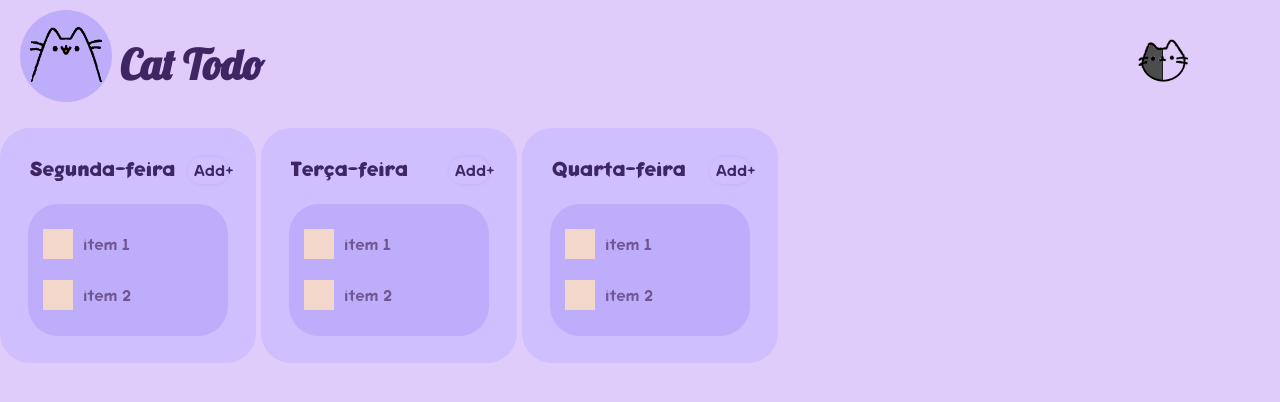
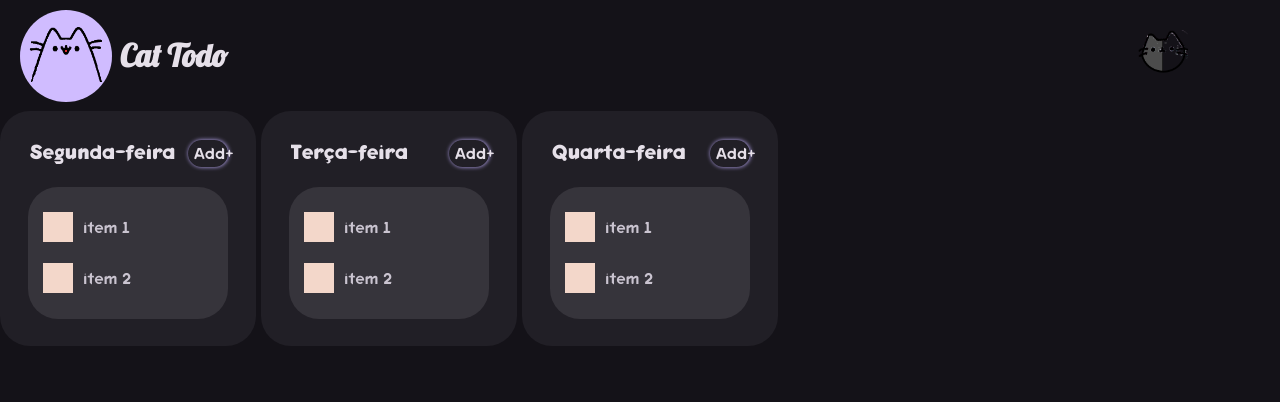
Before and after one commit to Renatouhu/cat-todo, a Next.js app: page / in a window 1280 px wide. Shown: the top 402 px of the page. Built offline with nearby package versions, Linux system fonts and the light colour scheme.

Commit message:
context to pass themeId to components and stuff

```diff
--- a/public/themes/themes.js
+++ b/public/themes/themes.js
@@ -1,8 +1,6 @@
-import { useContext } from "react"
-
-const themes = [
+export const themes = [
     {
-        themeName: 'light',
+        themeName: 'Light',
         colors: {
             surface: '#fef7ff',
             surfaceContainer: '#f3edf7',
@@ -16,7 +14,7 @@ const themes = [
         }
     },
     {
-        themeName: 'dark',
+        themeName: 'Dark',
         colors: {
             surface: '#141218',
             surfaceContainer: '#211f26',
@@ -30,7 +28,7 @@ const themes = [
         }
     },
     {
-        themeName: 'redPastel',
+        themeName: 'Red Pastel',
         colors: {
             surface: '#330F18',
             surfaceContainer: '#4C252F',
@@ -44,7 +42,7 @@ const themes = [
         }
     },
     {
-        themeName: 'purplePastel',
+        themeName: 'Purple Pastel',
         colors: {
             surface: '#DFCCFB',
             surfaceContainer: '#D0BFFF',
@@ -56,7 +54,5 @@ const themes = [
             primaryContainer: '#eaddff',
             onPrimaryContainer: '#3C3161'
         }
-    }
+    },
 ]
-
-export const currentTheme = themes[3]
--- /dev/null
+++ b/src/app/components/SectionBody/SectionBody.jsx
@@ -0,0 +1,20 @@
+"use client";
+import { useContext } from "react";
+import { themes } from "../../../../public/themes/themes";
+import { ThemeContext } from "../../page";
+
+export function SectionBody({ children }) {
+  const themeContext = useContext(ThemeContext);
+  const themeId = themeContext["themeId"]
+  return (
+    <section
+      style={{
+        width: "100vw",
+        height: "100vh",
+        backgroundColor: themes[themeId].colors.surface,
+      }}
+    >
+      {children}
+    </section>
+  );
+}
--- a/src/app/components/header/header.jsx
+++ b/src/app/components/header/header.jsx
@@ -3,9 +3,15 @@ import Image from "next/image";
 import Logo from "../../../../public/images/header-logo-teste-black.png";
 import themeIcon from "../../../../public/images/theme-icon.png";
 import styles from "../../../../styles/header.module.sass";
-import { currentTheme } from "../../../../public/themes/themes";
+import { themes } from "../../../../public/themes/themes";
+import { useContext } from "react";
+import { ThemeContext } from "../../page";
 
 export const Header = (props) => {
+  const themeContext = useContext(ThemeContext);
+  const themeId = themeContext["themeId"];
+  const setThemeId = themeContext["setThemeId"];
+
   function onClickThemeIcon() {
     const themeContainer = document.getElementById("themeContainer");
     const isHidden = themeContainer.classList.contains(
@@ -23,7 +29,7 @@ export const Header = (props) => {
   return (
     <header
       className={styles.header}
-      style={{ color: currentTheme.colors.onSurface }}
+      style={{ color: themes[themeId].colors.onSurface }}
     >
       <div className={styles.logo}>
         <div className={styles.logoIcon}>
@@ -38,7 +44,9 @@ export const Header = (props) => {
           ) : (
             ""
           )}
-          <div style={{ backgroundColor: currentTheme.colors.primary }}></div>
+          <div
+            style={{ backgroundColor: themes[themeId].colors.primary }}
+          ></div>
         </div>
         <h1>{props.title}</h1>
       </div>
@@ -49,46 +57,32 @@ export const Header = (props) => {
             alt="a draw of a cat half black, half transparent"
             width={50}
             height={45}
+            priority={true}
           />
         </div>
         <div
           id="themeContainer"
           className={styles.hiddenThemeContainer}
-          style={{ backgroundColor: currentTheme.colors.primaryContainer }}
+          style={{
+            backgroundColor: themes[themeId].colors.surfaceContainerHighest,
+            width: `calc( 70px * ${themes.length})`,
+          }}
         >
           <div className={styles.backgroundSpecial}>
-            <button
-              style={{
-                background: "linear-gradient(to left, #fef7ff 50%, #6750A4 50%)",
-                color: "black",
-              }}
-            >
-              Light
-            </button>
-            <button
-              style={{
-                background: "linear-gradient(to left, #1d1b20 50%, #49454f 50%)",
-                color: "white",
-              }}
-            >
-              Dark
-            </button>
-            <button
-              style={{
-                background: "linear-gradient(to left, #330F18 50%, #E6A4B4 50%)",
-                color: "white",
-              }}
-            >
-              Red Pastel
-            </button>
-            <button
-              style={{
-                background: "linear-gradient(to left, #3D2661 50%, #705794 50%)",
-                color: "white",
-              }}
-            >
-              Purple Pastel
-            </button>
+            {themes.map((theme, index) => {
+              return (
+                <button
+                  key={crypto.randomUUID()}
+                  style={{
+                    background: `linear-gradient(to left, ${theme.colors.surface} 50%, ${theme.colors.primary} 50%)`,
+                    color: theme.colors.onSurface,
+                  }}
+                  onClick={() => setThemeId(index)}
+                >
+                  {theme.themeName}
+                </button>
+              );
+            })}
           </div>
         </div>
       </div>
--- a/src/app/components/inputAdd/inputAdd.jsx
+++ b/src/app/components/inputAdd/inputAdd.jsx
@@ -1,18 +1,21 @@
-import { currentTheme } from "../../../../public/themes/themes";
+"use client";
+import { themes } from "../../../../public/themes/themes";
+import { useContext } from "react";
+import { ThemeContext } from "../../page";
 
 export const InputAdd = ({ addTodo, handleInput, value }) => {
+  const themeContext = useContext(ThemeContext)
+  const themeId = themeContext['themeId']
+
   return (
     <>
       <input
         onChange={handleInput}
         placeholder="Add a Title to your List"
         value={value}
-        style={{ color: currentTheme.colors.onSurface }}
+        style={{ color: themes[themeId].colors.onSurface }}
       />
-      <button
-        onClick={addTodo}
-        style={{ color: currentTheme.colors.onSurface }}
-      >
+      <button onClick={addTodo} style={{ color: themes[themeId].colors.onSurface }}>
         Add+
       </button>
     </>
--- a/src/app/components/listsTodo/ListsTodo.jsx
+++ b/src/app/components/listsTodo/ListsTodo.jsx
@@ -1,11 +1,18 @@
+"use client";
 import { Todo } from "../Todo/Todo.jsx";
-import { InputAdd } from "../inputAdd/inputAdd.jsx";
 import styles from "../../../../styles/main.module.sass";
-import { currentTheme } from "../../../../public/themes/themes.js";
+import { themes } from "../../../../public/themes/themes.js";
+import { useContext } from "react";
 import { v4 as uuidv4 } from "uuid";
+import { InputAdd } from "../InputAdd/inputAdd.jsx";
+import { ThemeContext } from "../../page.js";
 
 export function ListsTodo({ listsProp, addTodo, handleInput }) {
+  const themeContext = useContext(ThemeContext);
+  const themeId = themeContext["themeId"];
+
   const listsToRender = [...listsProp];
+
   return (
     <>
       {listsToRender.map((list) => {
@@ -14,7 +21,7 @@ export function ListsTodo({ listsProp, addTodo, handleInput }) {
           <div
             className={styles.listName}
             key={keyId}
-            style={{ backgroundColor: currentTheme.colors.surfaceContainer }}
+            style={{ backgroundColor: themes[themeId].colors.surfaceContainer }}
           >
             <InputAdd
               addTodo={addTodo}
@@ -24,8 +31,8 @@ export function ListsTodo({ listsProp, addTodo, handleInput }) {
             <ul
               className={styles.listTodos}
               style={{
-                backgroundColor: currentTheme.colors.surfaceContainerHighest,
-                color: currentTheme.colors.onSurfaceAlt,
+                backgroundColor: themes[themeId].colors.surfaceContainerHighest,
+                color: themes[themeId].colors.onSurfaceAlt,
               }}
             >
               <Todo listTodo={list} />
--- a/src/app/components/todo/todo.jsx
+++ b/src/app/components/todo/todo.jsx
@@ -1,5 +1,6 @@
-import { currentTheme } from "../../../../public/themes/themes";
 import styles from "../../../../styles/todo.module.sass";
+import { themes } from "../../../../public/themes/themes";
+import { useContext } from "react";
 
 export const Todo = ({ listTodo }) => {
   function toggleTodo(e) {
@@ -19,7 +20,7 @@ export const Todo = ({ listTodo }) => {
           <li key={item.id}>
             <div
               className={styles.item}
-              style={{ backgroundColor: currentTheme.colors.onPrimary }}
+              style={{ backgroundColor: themes[3].colors.onPrimary }}
               id="check-todo"
               onClick={toggleTodo}
             />
--- a/src/app/layout.js
+++ b/src/app/layout.js
@@ -1,6 +1,5 @@
 import { Inter } from 'next/font/google'
 import '../../styles/global.sass'
-import { currentTheme } from '../../public/themes/themes'
 
 const inter = Inter({ subsets: ['latin'] })
 
@@ -12,7 +11,7 @@ export const metadata = {
 export default function RootLayout({ children }) {
   return (
     <html lang="en">
-      <body className={`${inter.className}`} style={{backgroundColor: currentTheme.colors.surface }} >{children}</body>
+      <body className={`${inter.className}`}>{children}</body>
     </html>
   )
 }
--- a/src/app/page.js
+++ b/src/app/page.js
@@ -1,11 +1,19 @@
+"use client"
 import { Main } from './components/Main/main.jsx'
 import { Header } from './components/Header/header.jsx'
+import { useState, createContext } from 'react'
+import { SectionBody } from './components/SectionBody/SectionBody.jsx'
+
+export const ThemeContext = createContext()
 
 export default function Home() {
+  const [ themeId, setThemeId ] = useState(1)
   return (
-    <>
-      <Header title="Cat Todo" withimage='true' />
-      <Main />
-    </>
+    <ThemeContext.Provider value={{themeId, setThemeId}}>
+      <SectionBody>
+        <Header title="Cat Todo" withimage='true' />
+        <Main />
+      </SectionBody>
+    </ThemeContext.Provider>
   )
 }
--- a/styles/header.module.sass
+++ b/styles/header.module.sass
@@ -39,15 +39,16 @@
         div
             width: fit-content
         .themeContainer
-            width: 300px
             height: 80px
             position: absolute
             top: 100%
             right: -5%
             border-radius: 10px
+            padding: 0 5px
             .backgroundSpecial
                 display: flex
-                gap: 10px
+                gap: 15px
+                justify-content: center
                 width: 100%
                 height: 100%
                 position: relative
@@ -65,14 +66,13 @@
                     transform: rotate(25deg)
                     opacity: 0.5
             button
-                width: calc( 25% - 10px )
+                width: 20%
                 height: 70%
                 align-self: center
                 justify-self: center
                 border-radius: 50%
                 background: none
                 border: none
-                margin-left: 10px
                 &:active
                     border: 1.5px solid white
         .hiddenThemeContainer
```
Also changed, not shown: src/app/components/icon/Icon.jsx (deleted, +0 -20 lines).
